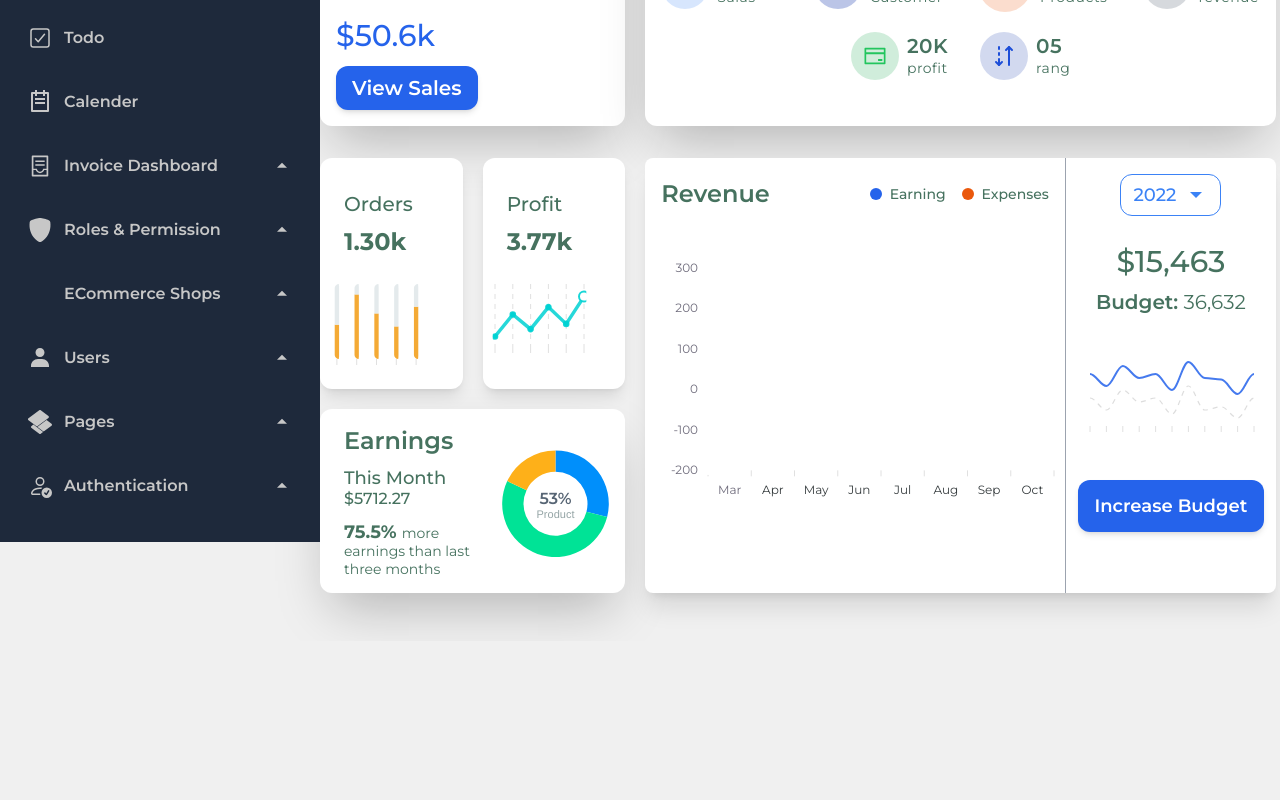
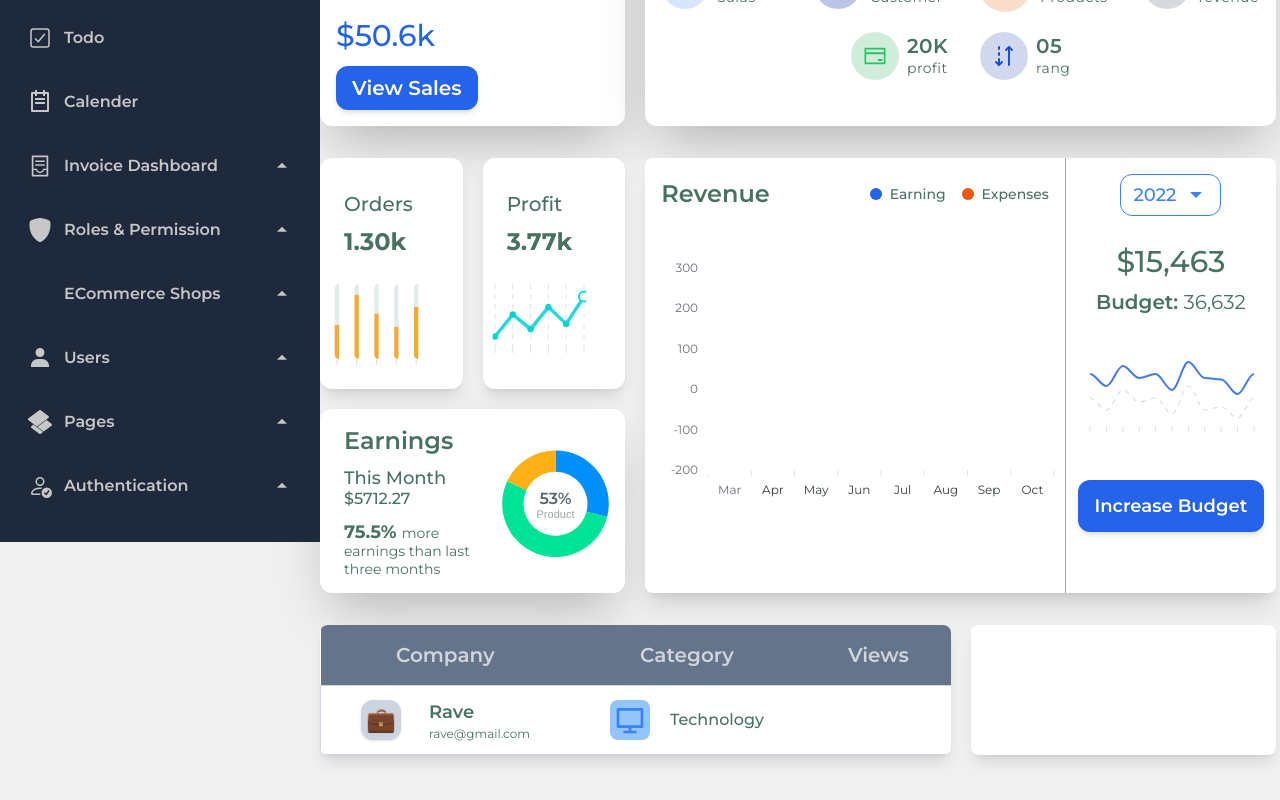
Before and after one commit to saifularafat/admin-dashboard-design, a React (Vite) app: page / in a window 1280 px wide. Shown: the part 258-1058 px from the top of the page. Before the commit the page ends 899 px from the top, so only its background shows below. Built offline with nearby package versions, Linux system fonts and the light colour scheme; some icons are missing; a web font is replaced by a local one.

Commit message:
third section is a Table is create in data deply is running

```diff
--- a/src/index.css
+++ b/src/index.css
@@ -33,6 +33,12 @@ body {
 .btn_hover{
   @apply text-blue-700 text-sm font-medium bg-slate-400
 }
+.th__style {
+  @apply normal-case py-4 px-11 text-xl font-semibold;
+}
+.dth__style {
+  @apply normal-case py-4 px-11 text-xl font-semibold;
+}
 
 
 /* Hide scrollbar for Chrome, Safari and Opera */
--- a/src/pages/Dashboard/ECommerce/ECommerce.jsx
+++ b/src/pages/Dashboard/ECommerce/ECommerce.jsx
@@ -7,11 +7,10 @@ import { AiOutlineCodeSandbox, AiOutlineCreditCard } from "react-icons/ai";
 import { IoLogoUsd } from "react-icons/io";
 import { TbArrowsTransferUp } from "react-icons/tb";
 import { } from './../../../AllChartData'
-import ReactApexChart from "react-apexcharts";
-import { useState } from "react";
 import OrderProfitChart from "./OrderProfitChart";
 import Revenue from "./Revenue";
 import RightRevenue from "./RightRevenue";
+import Table from "./Table/Table";
 
 
 
@@ -93,6 +92,15 @@ const ECommerce = () => {
                     <RightRevenue />
                 </div>
             </div>
+
+            <div className="grid grid-cols-1 md:grid-cols-3 gap-5 mb-8">
+                <div className={`${isDarkMode ? 'bg-slate-800' : 'bg-white'} md:col-span-2 rounded-lg shadow-lg overflow-x-scroll myScroll`}>
+                    <Table />
+                </div>
+                <div className={`${isDarkMode ? 'bg-slate-800' : 'bg-white'} md:col-span-1 rounded-lg shadow-lg`}>
+
+                </div>
+            </div>
         </section>
     );
 };
--- a/src/pages/Dashboard/ECommerce/RightRevenue.jsx
+++ b/src/pages/Dashboard/ECommerce/RightRevenue.jsx
@@ -2,6 +2,7 @@ import { useRef, useState } from "react";
 import { budgetDashesLineChart } from "../../../AllChartData";
 import { IoMdArrowDropdown } from "react-icons/io";
 import ReactApexChart from "react-apexcharts";
+import { Link } from "react-router-dom";
 
 const RightRevenue = () => {
     const [deashLine, setDeashLine] = useState({ series: budgetDashesLineChart.series1, options: budgetDashesLineChart.options });
@@ -61,7 +62,9 @@ const RightRevenue = () => {
             <div>
                 <ReactApexChart options={deashLine.options} series={deashLine.series} type="line" height={125} width={'100%'} />
             </div>
-            <button className=" mt-6 w-full py-3 rounded-xl text-white text-lg bg-blue-600 font-semibold shadow-md hover:shadow-blue-500 transition-all duration-200 capitalize">increase budget</button>
+            <Link to="">
+                <button className=" mt-6 w-full py-3 rounded-xl text-white text-lg bg-blue-600 font-semibold shadow-md hover:shadow-blue-500 transition-all duration-200 capitalize">increase budget</button>
+            </Link>
         </div>
     );
 };
--- /dev/null
+++ b/src/pages/Dashboard/ECommerce/Table/Category.jsx
@@ -0,0 +1,11 @@
+
+const Category = ({Icon, name, bgColor, color}) => {
+    return (
+        <div className="flex items-center gap-5">
+            <span className={`${bgColor} ${color} w-10 h-10 flex justify-center items-center rounded-lg`}><Icon className='w-8 h-8'/></span>
+            <h3 className="font-medium text-base">{name}</h3>
+        </div>
+    );
+};
+
+export default Category;
--- /dev/null
+++ b/src/pages/Dashboard/ECommerce/Table/Company.jsx
@@ -0,0 +1,14 @@
+
+const Company = ({ name, desc, icons }) => {
+    return (
+        <div className="flex items-center gap-7">
+            <span className="w-10 h-10 rounded-xl shadow bg-slate-300 text-2xl flex justify-center items-center cursor-pointer">{icons}</span>
+            <div>
+                <h2 className="text-lg font-semibold">{name}</h2>
+                <p className="text-xs font-normal normal-case">{desc}</p>
+            </div>
+        </div>
+    );
+};
+
+export default Company;
--- /dev/null
+++ b/src/pages/Dashboard/ECommerce/Table/Table.jsx
@@ -0,0 +1,28 @@
+import Theme from "../../../Shared/Theme";
+import Category from "./Category";
+import Company from "./Company";
+import { RiComputerLine } from 'react-icons/ri';
+
+const Table = () => {
+    const { isDarkMode } = Theme();
+    return (
+        <table className="min-w-[800px] w-full">
+            <thead className={`${isDarkMode ? 'bg-slate-900' : 'bg-slate-500 text-gray-300'}`}>
+                <th className="th__style">Company</th>
+                <th className="th__style">Category</th>
+                <th className="th__style">Views</th>
+                <th className="th__style">Revenue</th>
+                <th className="th__style">Salas</th>
+            </thead>
+            <tbody className="text-accent ">
+                <tr className="border border-solid border-b border-slate-300 font-semibold">
+                    <td className="py-3 px-10"><Company name="Rave" desc="rave@gmail.com" icons={"💼"} /></td>
+                    <td className="py-3 px-10"><Category Icon={RiComputerLine} name="Technology" bgColor="bg-blue-300" color="text-blue-500"/></td>
+
+                </tr>
+            </tbody>
+        </table>
+    );
+};
+
+export default Table;
```
